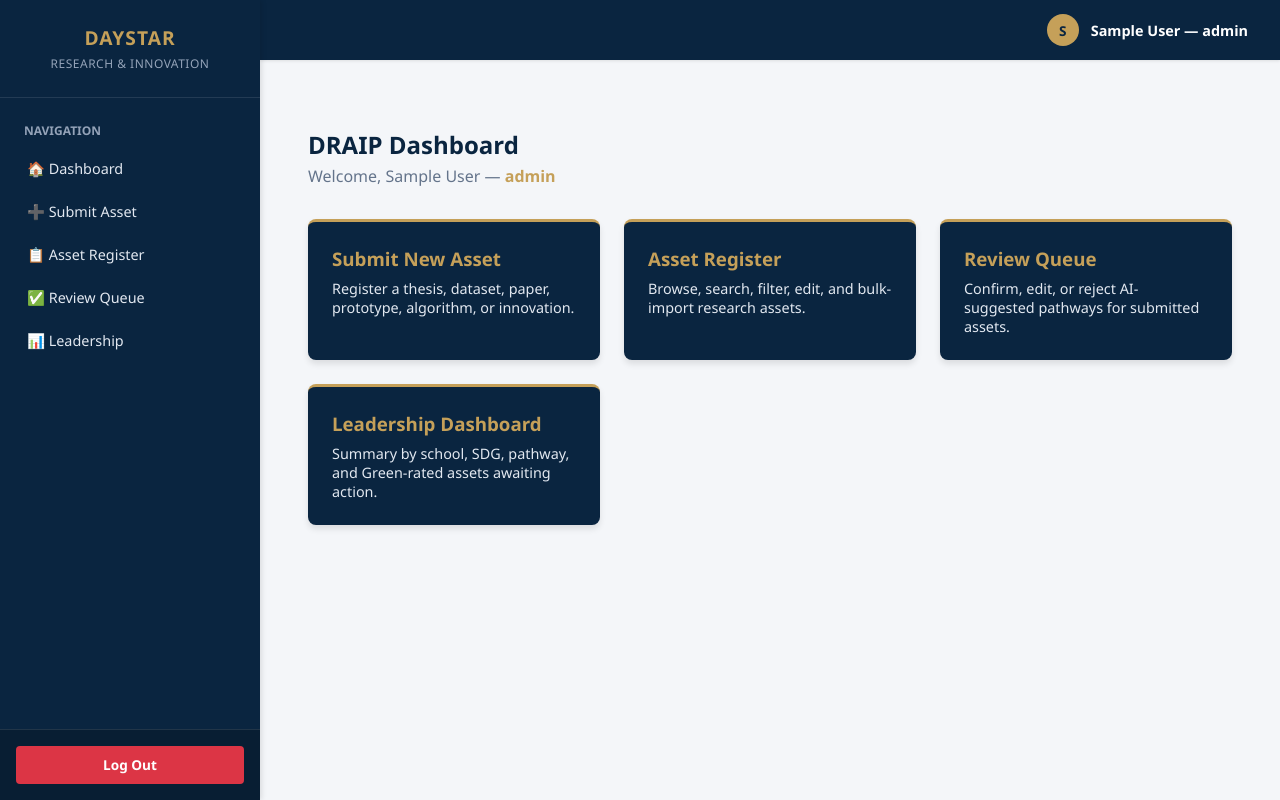
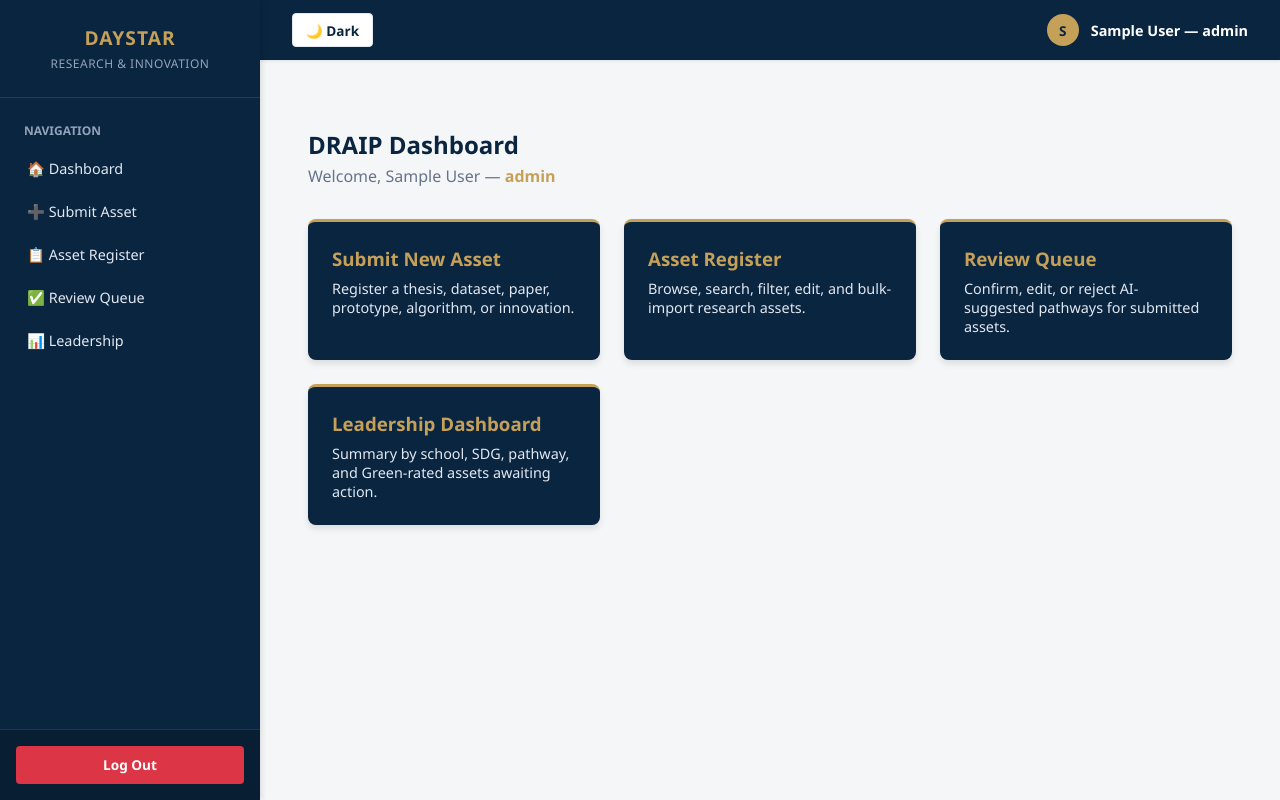
Before and after one commit to suzannegitonga/daystar-draip-platform, a React app in the folder frontend/: page / in a window 1280 px wide. Built offline with nearby package versions, Linux system fonts and the light colour scheme; sample sign-in values are in the browser's storage; the HTML template or start-up script is replaced by a standard one.

Commit message:
feat: add dark/light mode toggle with persistent theme preference

```diff
--- a/frontend/src/App.jsx
+++ b/frontend/src/App.jsx
@@ -1,4 +1,5 @@
 import { BrowserRouter, Routes, Route, Navigate } from "react-router-dom";
+import { ThemeProvider } from "./context/ThemeContext";
 import SubmitAsset from "./pages/SubmitAsset";
 import AssetRegister from "./pages/AssetRegister";
 import MyAssets from "./pages/MyAssets";
@@ -17,6 +18,7 @@ function ProtectedRoute({ children }) {
 
 function App() {
   return (
+    <ThemeProvider>
       <BrowserRouter>
         <Routes>
           <Route path="/login" element={<Login />} />
@@ -37,6 +39,7 @@ function App() {
           </Route>
         </Routes>
       </BrowserRouter>
+    </ThemeProvider>
   );
 }
 
--- a/frontend/src/components/Layout.jsx
+++ b/frontend/src/components/Layout.jsx
@@ -1,4 +1,5 @@
 import { Link, useNavigate, Outlet } from "react-router-dom";
+import { useTheme } from "../context/ThemeContext";
 
 const NAV_ITEMS = [
   {
@@ -27,6 +28,7 @@ const NAV_ITEMS = [
 
 export default function Layout() {
   const navigate = useNavigate();
+  const { dark, toggle } = useTheme();
   const user = JSON.parse(localStorage.getItem("user") || "{}");
   const visibleNav = NAV_ITEMS.filter((item) => item.roles.includes(user.role));
 
@@ -50,20 +52,22 @@ export default function Layout() {
       style={{
         display: "flex",
         height: "100vh",
-        backgroundColor: "#f4f6f9",
+        backgroundColor: "var(--bg-primary)",
         fontFamily: "'Segoe UI', Tahoma, Geneva, Verdana, sans-serif",
+        transition: "background-color 0.2s",
       }}
     >
       {/* Left Sidebar */}
       <aside
         style={{
           width: "260px",
-          backgroundColor: "#0A2540",
+          backgroundColor: "var(--sidebar-bg)",
           color: "white",
           display: "flex",
           flexDirection: "column",
           boxShadow: "2px 0 5px rgba(0,0,0,0.1)",
           zIndex: 10,
+          transition: "background-color 0.2s",
         }}
       >
         {/* Logo Area */}
@@ -168,14 +172,31 @@ export default function Layout() {
         <header
           style={{
             height: "60px",
-            backgroundColor: "#0A2540",
+            backgroundColor: "var(--header-bg)",
             display: "flex",
-            justifyContent: "flex-end",
+            justifyContent: "space-between",
             alignItems: "center",
             padding: "0 2rem",
             boxShadow: "0 1px 3px rgba(0,0,0,0.1)",
+            transition: "background-color 0.2s",
           }}
         >
+          <button
+            onClick={toggle}
+            style={{
+              padding: "0.4rem 0.8rem",
+              backgroundColor: "var(--bg-card)",
+              color: "var(--text-primary)",
+              border: "1px solid var(--border-color)",
+              borderRadius: "4px",
+              cursor: "pointer",
+              fontSize: "0.85rem",
+              fontWeight: "600",
+              transition: "all 0.2s",
+            }}
+          >
+            {dark ? "☀️ Light" : "🌙 Dark"}
+          </button>
           <div
             style={{
               display: "flex",
--- /dev/null
+++ b/frontend/src/context/ThemeContext.jsx
@@ -0,0 +1,29 @@
+import { createContext, useContext, useState, useEffect } from "react";
+
+const ThemeContext = createContext();
+
+export function ThemeProvider({ children }) {
+  const [dark, setDark] = useState(() => {
+    return localStorage.getItem("theme") === "dark";
+  });
+
+  useEffect(() => {
+    localStorage.setItem("theme", dark ? "dark" : "light");
+    document.documentElement.setAttribute(
+      "data-theme",
+      dark ? "dark" : "light",
+    );
+  }, [dark]);
+
+  const toggle = () => setDark((prev) => !prev);
+
+  return (
+    <ThemeContext.Provider value={{ dark, toggle }}>
+      {children}
+    </ThemeContext.Provider>
+  );
+}
+
+export function useTheme() {
+  return useContext(ThemeContext);
+}
--- a/frontend/src/index.css
+++ b/frontend/src/index.css
@@ -1,17 +1,39 @@
-:root {
+:root,
+:root[data-theme="light"] {
   --daystar-blue: #0a2540;
   --daystar-gold: #c5a059;
-  --daystar-light-bg: #f4f6f8;
+  --bg-primary: #f4f6f8;
+  --bg-card: #ffffff;
+  --text-primary: #0a2540;
+  --text-secondary: #475569;
   --text-main: #333333;
   --border-color: #e2e8f0;
+  --sidebar-bg: #0a2540;
+  --header-bg: #0a2540;
+}
+
+:root[data-theme="dark"] {
+  --daystar-blue: #0a2540;
+  --daystar-gold: #c5a059;
+  --bg-primary: #0f172a;
+  --bg-card: #1e293b;
+  --text-primary: #f1f5f9;
+  --text-secondary: #94a3b8;
+  --text-main: #e2e8f0;
+  --border-color: #334155;
+  --sidebar-bg: #020617;
+  --header-bg: #020617;
 }
 
 body {
   margin: 0;
   font-family: "Segoe UI", Tahoma, Geneva, Verdana, sans-serif;
-  background-color: var(--daystar-light-bg);
+  background-color: var(--bg-primary);
   color: var(--text-main);
   -webkit-font-smoothing: antialiased;
+  transition:
+    background-color 0.2s,
+    color 0.2s;
 }
 
 /* Global button styles */
```
Lines whose indentation alone changed are shown as unchanged.
